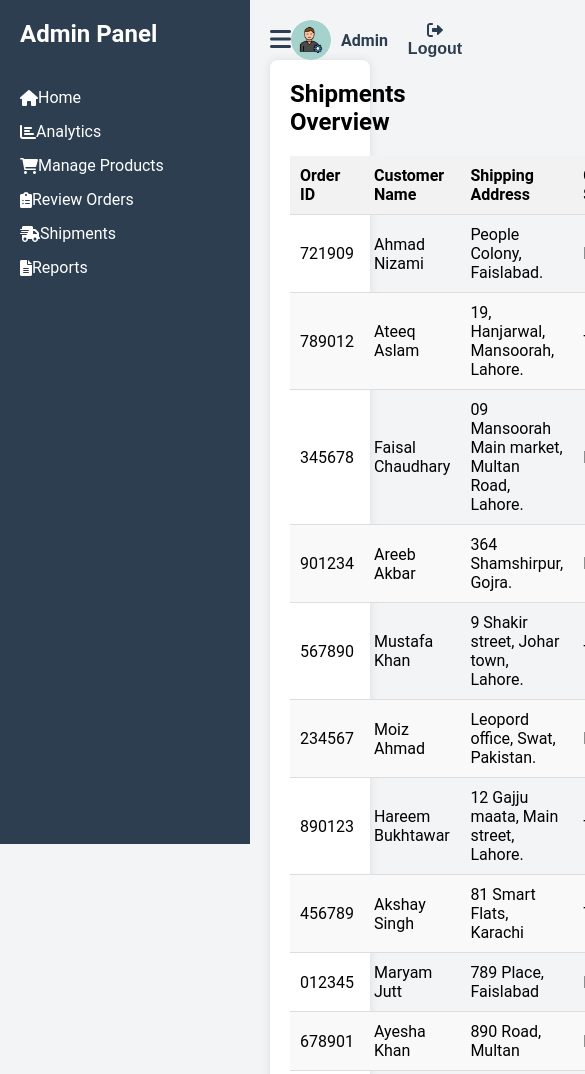
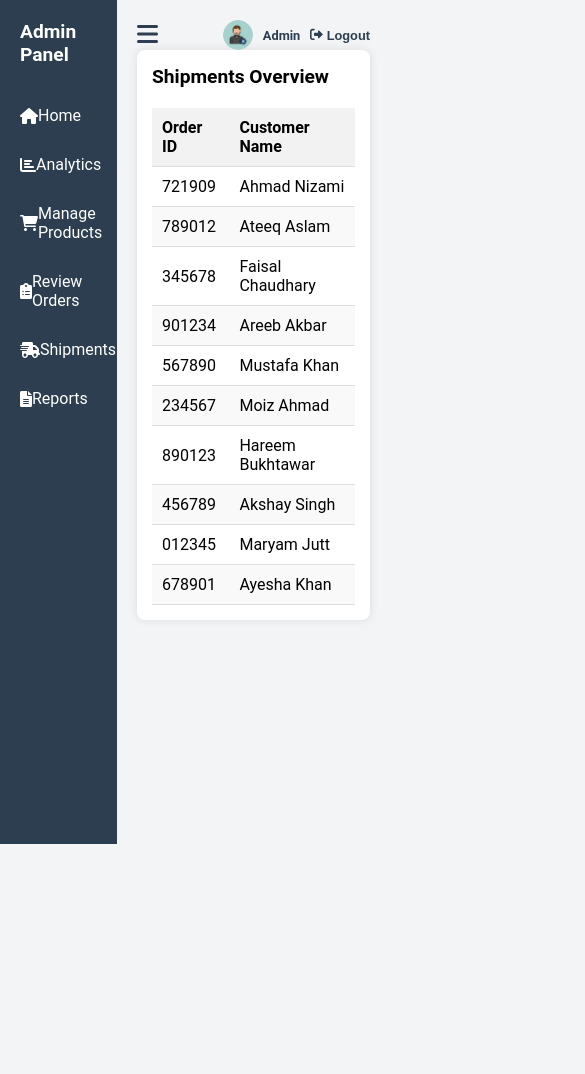
Before and after one commit to mustafaBaiig/Paqzy, a plain HTML site: page Shipments.html in a window 390 px wide. Shown: the top 1074 px of the page, 585 px wide, since content can reach past the window. After the commit the page ends 844 px from the top, so only its background shows below. Drawn offline with Linux system fonts and the light colour scheme; a script that the page names is missing.

Commit message:
updated shipments

```diff
--- a/Shipments.html
+++ b/Shipments.html
@@ -18,11 +18,14 @@
         body {
             font-family: 'Roboto', sans-serif;
             background-color: #f3f4f6;
+            margin: 0;
+            padding: 0;
         }
 
         /* Sidebar Styles */
         .sidebar {
             width: 250px;
+            min-width: 250px;
             height: 100vh;
             background-color: #2c3e50;
             color: #fff;
@@ -30,6 +33,7 @@
             left: 0;
             top: 0;
             overflow-y: auto;
+            transition: width 0.3s;
         }
 
         .sidebar-header {
@@ -65,6 +69,7 @@
         .main-content {
             margin-left: 250px;
             padding: 20px;
+            transition: margin-left 0.3s;
         }
 
         .main-header {
@@ -109,8 +114,8 @@
             font-weight: bold;
             color: #2c3e50;
             display: flex;
-            align-items: center; /* Center vertically */
-            justify-content: center; /* Center horizontally */
+            align-items: center;
+            justify-content: center;
         }
 
         .logout-btn {
@@ -135,10 +140,15 @@
         }
 
         /* Shipments Table Styles */
+        .table-wrapper {
+            overflow-x: auto; /* Enable horizontal scrolling */
+            margin-top: 20px;
+        }
+
         .shipments-table {
             width: 100%;
             border-collapse: collapse;
-            margin-top: 20px;
+            min-width: 800px; /* Adjusted minimum width */
         }
 
         .shipments-table th,
@@ -154,6 +164,60 @@
 
         .shipments-table tbody tr:nth-child(even) {
             background-color: #f9f9f9;
+        }
+
+        /* Media Queries for responsiveness */
+        @media screen and (max-width: 768px) {
+            .sidebar {
+                width: 30%;
+                min-width: 80px; /* Adjusted minimum width */
+            }
+
+            .main-content {
+                margin-left: 30%;
+            }
+
+            .sidebar-menu {
+                padding: 10px;
+            }
+
+            .sidebar-menu li {
+                margin-bottom: 10px;
+            }
+
+            .sidebar-menu a {
+                padding: 10px;
+            }
+
+            .sidebar-header h1 {
+                font-size: 1.2rem;
+            }
+
+            .user-profile {
+                margin-right: 10px;
+            }
+
+            .user-profile img {
+                width: 30px;
+                height: 30px;
+            }
+
+            .user-profile span {
+                font-size: 0.8rem;
+            }
+
+            .logout-btn {
+                font-size: 0.8rem;
+            }
+
+            .content-area {
+                padding: 15px;
+            }
+
+            .content-area h2 {
+                font-size: 1.2rem;
+                margin-bottom: 15px;
+            }
         }
     </style>
 
@@ -183,8 +247,7 @@
             </div>
             <div class="header-right">
                 <div class="user-profile">
-                    <img src="Admin.jpg"
-                        alt="Admin Profile">
+                    <img src="Admin.jpg" alt="Admin Profile">
                     <span>Admin</span>
                 </div>
                 <button class="logout-btn"><i class="fas fa-sign-out-alt"></i> Logout</button>
@@ -193,6 +256,7 @@
         <section class="content-area">
             <h2>Shipments Overview</h2>
             <!-- Shipments Table -->
+            <div class="table-wrapper">
                 <table class="shipments-table">
                     <thead>
                         <tr>
@@ -288,6 +352,7 @@
                         </tr>
                     </tbody>
                 </table>
+            </div>
         </section>
     </main>
 
@@ -305,6 +370,15 @@
             logoutBtn.addEventListener('click', function () {
                 window.location.href = 'index.html';
             });
+
+            const toggleSidebarBtn = document.querySelector('.toggle-sidebar');
+            const sidebar = document.querySelector('.sidebar');
+            const mainContent = document.querySelector('.main-content');
+
+            toggleSidebarBtn.addEventListener('click', function () {
+                sidebar.classList.toggle('collapsed');
+                mainContent.classList.toggle('expanded');
+            });
         });
     </script>
 
```
Lines whose indentation alone changed are shown as unchanged.
